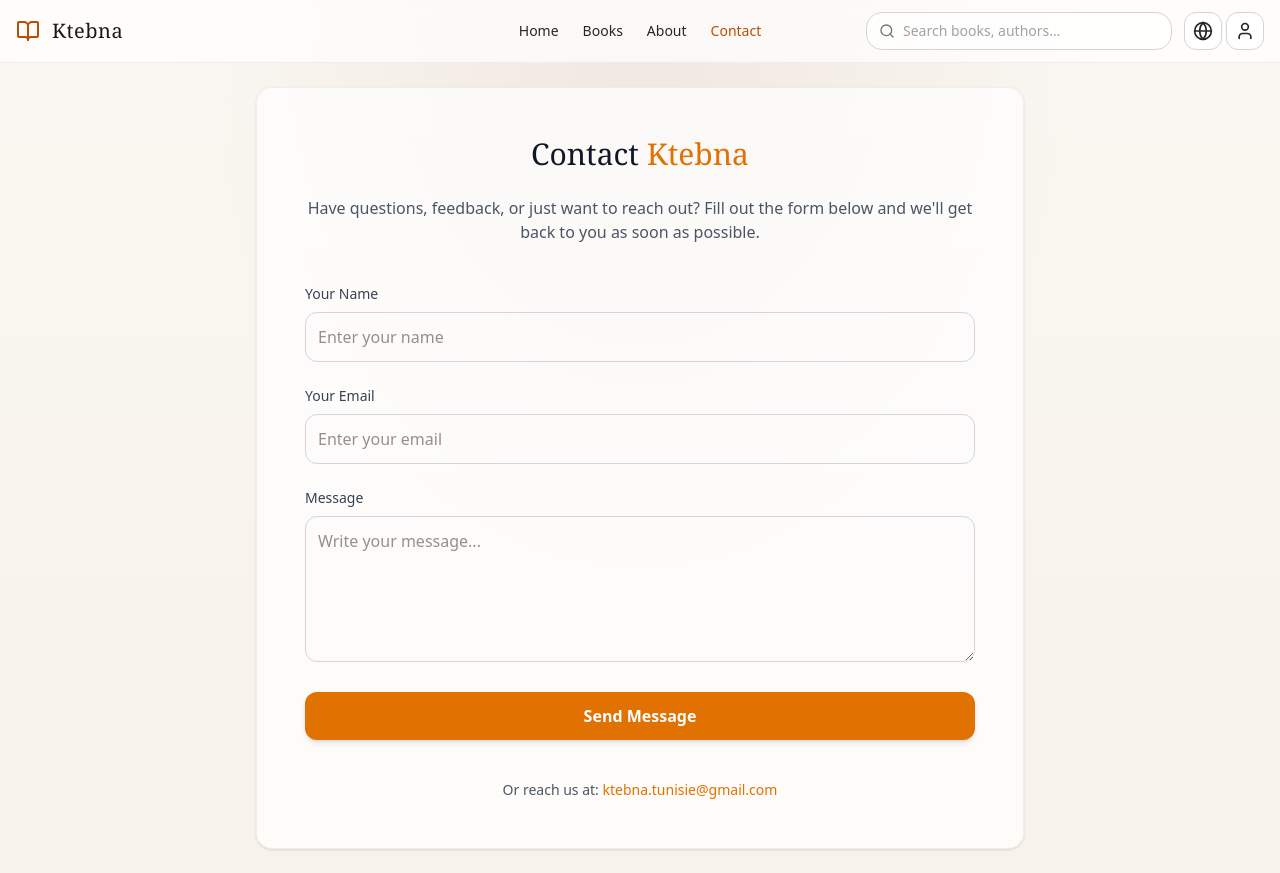
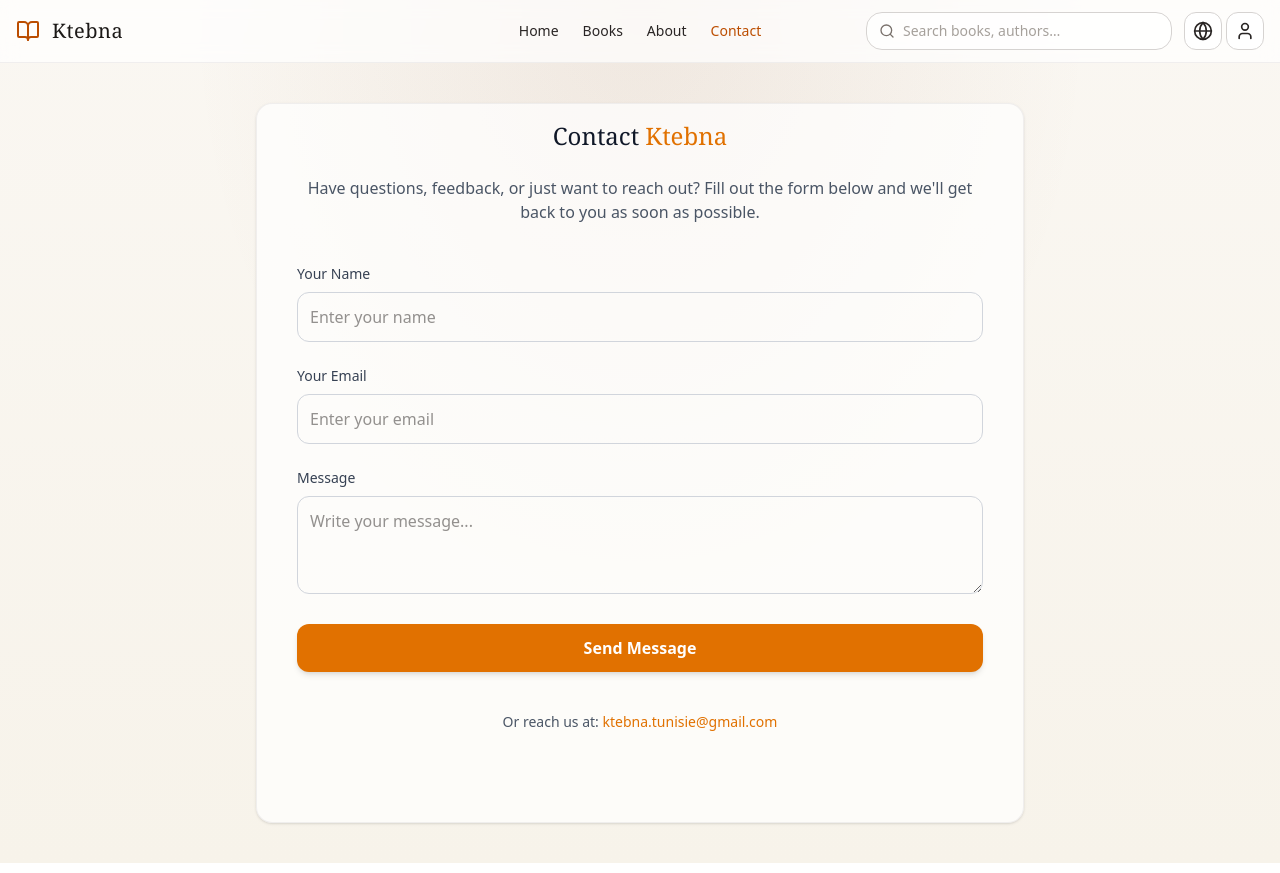
Before and after one commit to ba9hh/ktebna1, a React (Vite) app: page /contact in a window 1280 px wide. Built offline with nearby package versions, Linux system fonts and the light colour scheme.

Commit message:
first commit

```diff
--- a/src/pages/Contact.jsx
+++ b/src/pages/Contact.jsx
@@ -5,9 +5,9 @@ const Contact = () => {
   const { t } = useTranslation();
 
   return (
-    <div className="min-h-screen flex justify-center px-6 py-6">
-      <div className="max-w-3xl w-full bg-white/70 rounded-2xl border border-stone-200/60 shadow-sm p-8 md:p-12">
-        <h1 className="text-3xl md:text-3xl font-serif text-gray-900 mb-6 text-center">
+    <div className="min-h-screen flex justify-center px-6 py-10 ">
+      <div className="max-w-3xl w-full bg-white/70 rounded-2xl border border-stone-200/60 shadow-sm p-8 md:px-10 md:py-4">
+        <h1 className="text-2xl md:text-2xl font-serif text-gray-900 mb-6 text-center">
           {t("contact.title")}{" "}
           <span className="text-amber-600">{t("contact.ktebna")}</span>
         </h1>
@@ -44,7 +44,7 @@ const Contact = () => {
               {t("contact.messageLabel")}
             </label>
             <textarea
-              rows="5"
+              rows="3"
               placeholder={t("contact.messagePlaceholder")}
               className="w-full rounded-xl border border-gray-300 p-3 focus:ring-2 focus:ring-amber-500 focus:outline-none"
             ></textarea>
```
